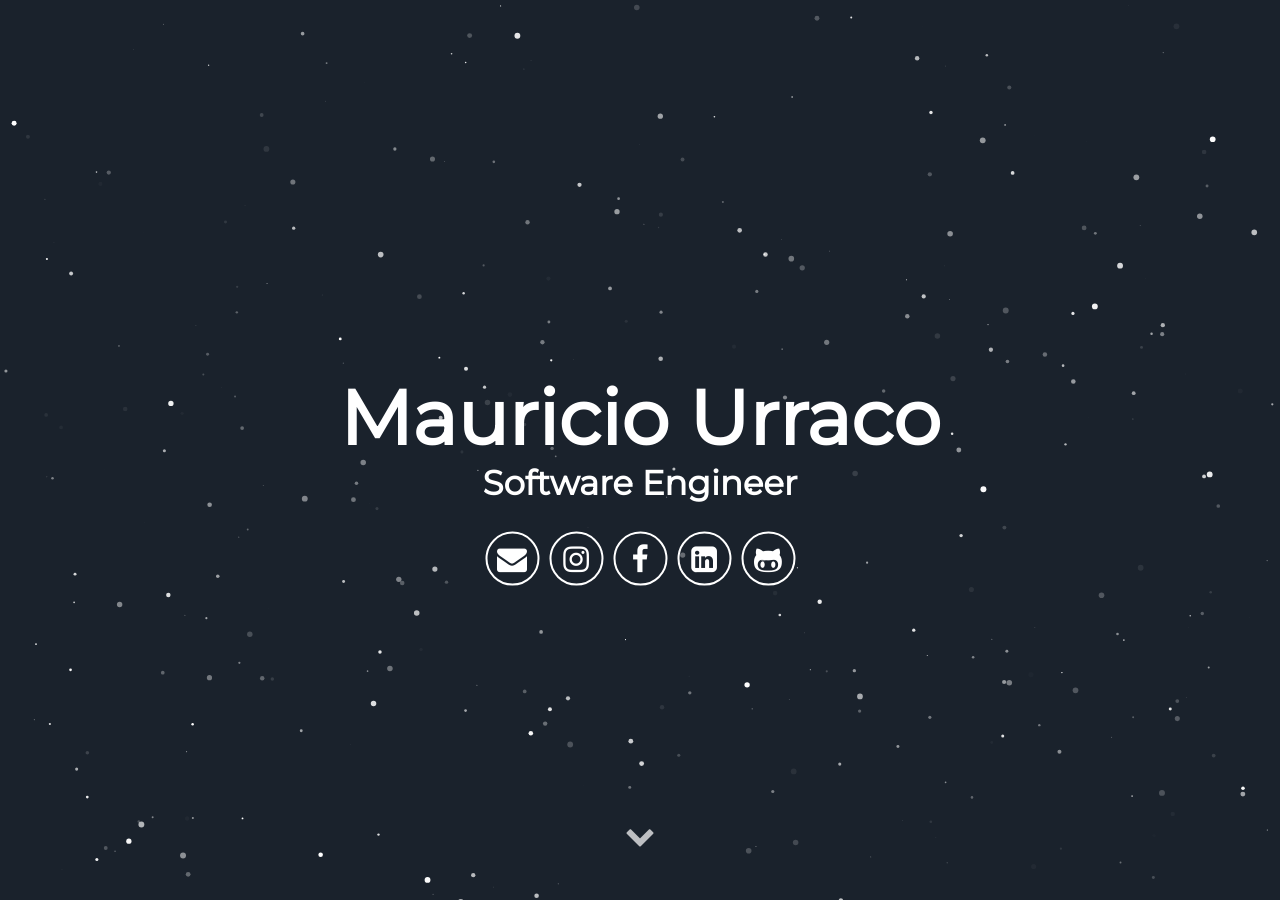
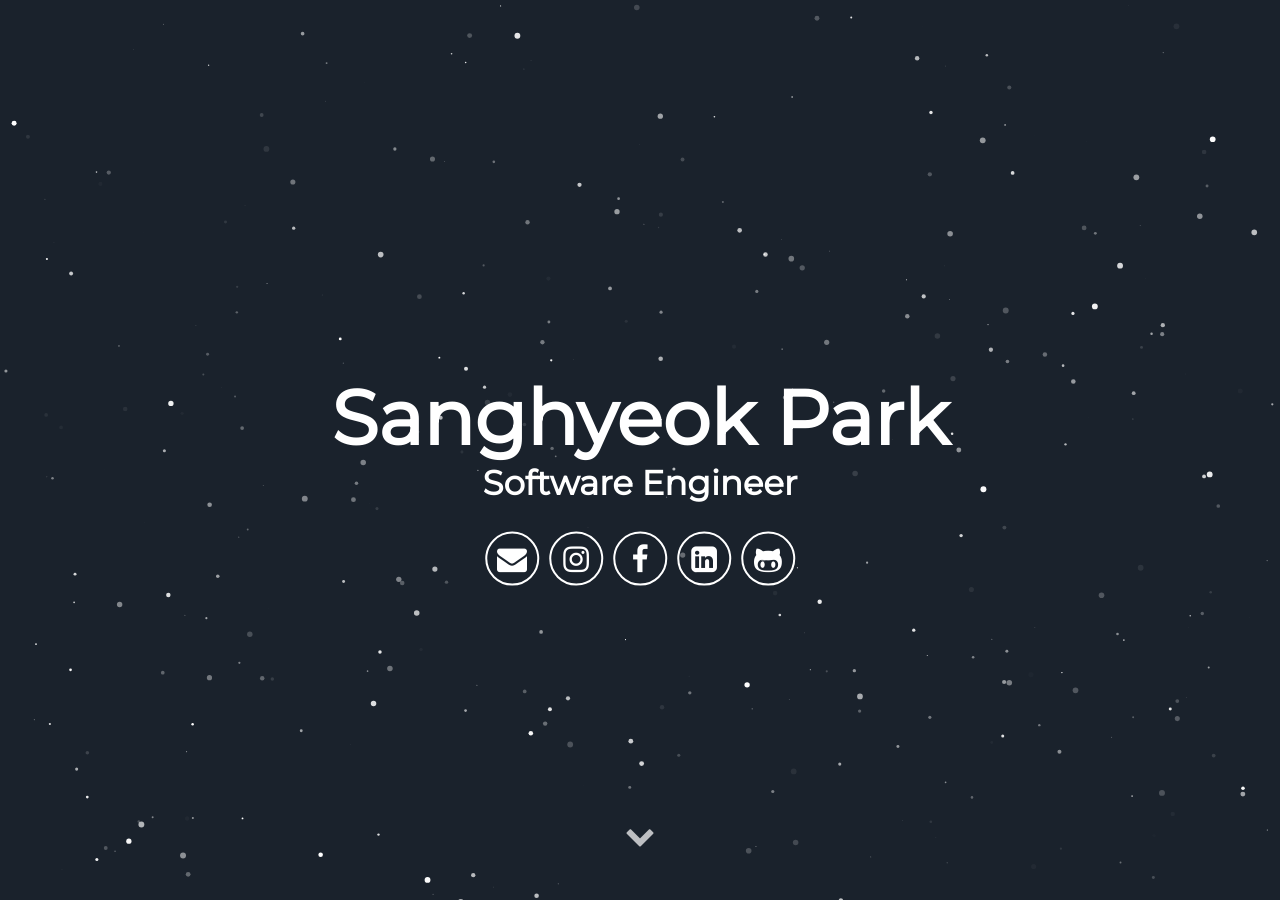
Before and after one commit to ray5273/static_test, a Jekyll site: the page built from index.html, in a window 1280 px wide and 900 px high. Built offline with Jekyll 4.4.1, drawn with Linux system fonts in a browser that asks for light colours; some web fonts are replaced.

Commit message:
changed front

```diff
--- a/_config.yml
+++ b/_config.yml
@@ -5,10 +5,10 @@ description: Jekyll Theme Minimal Resume
 # url: "localhost:3000" # the base hostname & protocol for your site e.g. http://willianjusten.com.br
 
 # User settings
-username: Mauricio Urraco
+username: Sanghyeok Park
 user_description: I\'m a nomad Software Engineer, always searching for the next challenge; no task is too scary nor too difficult. Lately I have been immersed in the <b>crypto-world</b> working for Radix, a London based startup trying to create the next massive scalable DLT. I'm one of the two guys behind all the JS related stuff. Visit my blog here <a href="https://mauriciourraco.com" target="_blank">https://mauriciourraco.com</a>
 user_title: Software Engineer
-email: mauriurraco@gmail.com
+email: tkdgur5273@g.skku.edu
 # twitter_username: lorem_ipsum
 # github_username:  lorem_ipsum
 # gplus_username:  lorem_ipsum
```
